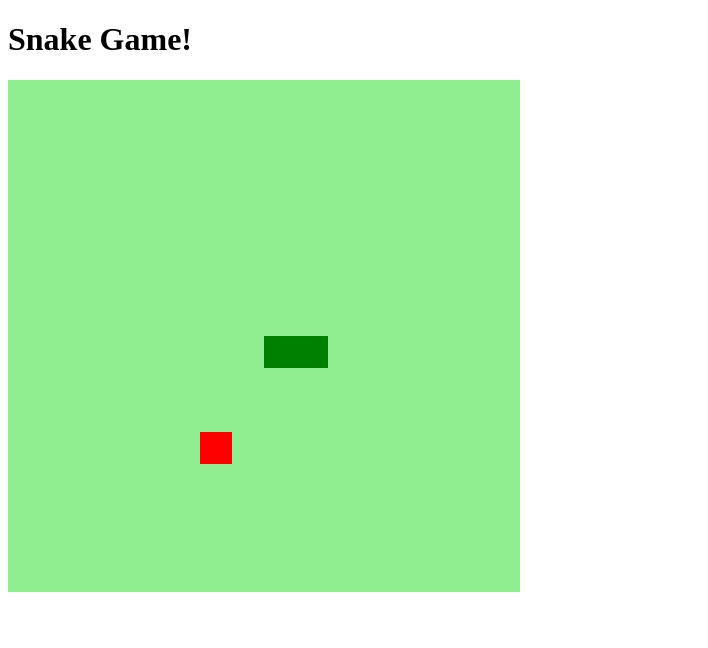
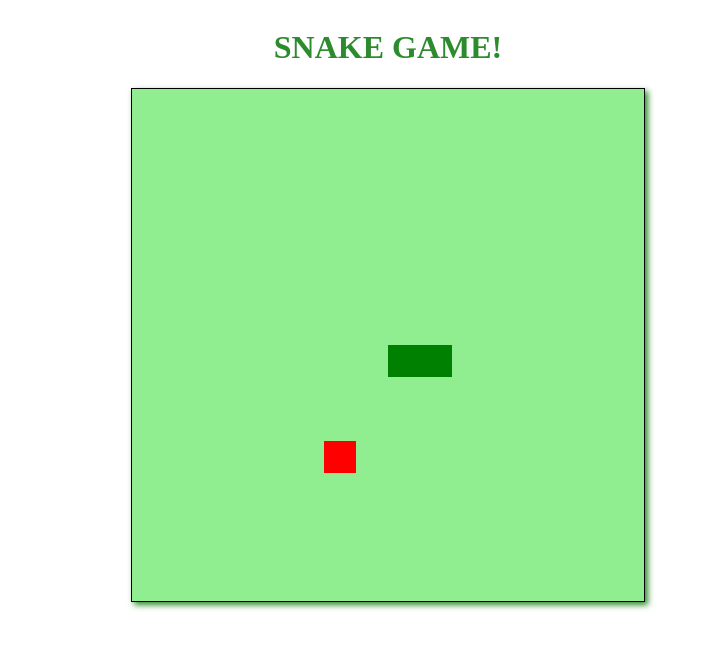
Before and after one commit to FelipeMaxRosa/dio-bc-frontend-reactjs, a plain HTML site: page index.html in a window 1280 px wide. Shown: the whole page, without its empty margins (0-708 px from the left). Drawn offline with Linux system fonts and the light colour scheme.

Commit message:
adicionar estilização ao body

```diff
--- a/css/style.css
+++ b/css/style.css
@@ -1,3 +1,14 @@
 body{
+  color: rgb(44,139,44);
+  width: 95vh;
+  height: 95;
+  display: flex;
+  justify-content: center;
+  align-items: center;
+  flex-direction: column;
+}
 
+#snake{
+  border: 1px black solid;
+  box-shadow: 3px 3px 6px;
 }
--- a/index.html
+++ b/index.html
@@ -8,7 +8,7 @@
   </head>
 
   <body>
-    <h1>Snake Game!</h1>
+    <h1>SNAKE GAME!</h1>
     <canvas id="snake" width="512" height="512"></canvas>
     <script defer src="./js/script.js"></script>  <!-- o defer faz o js ser carregado no final -->
   </body>
```
